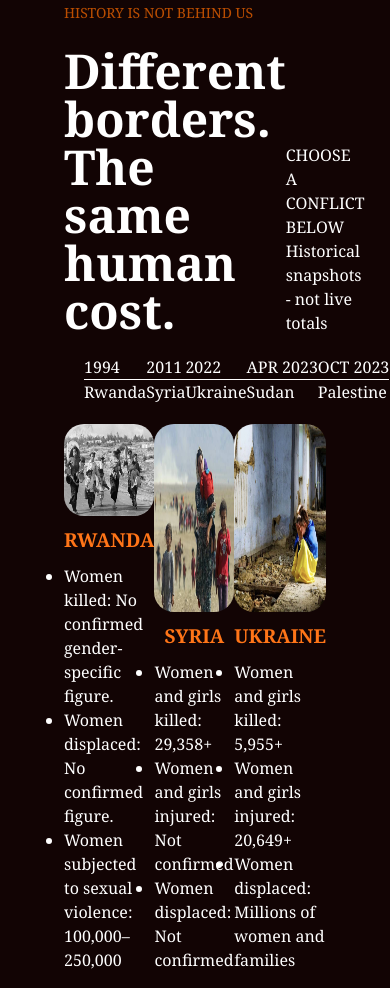
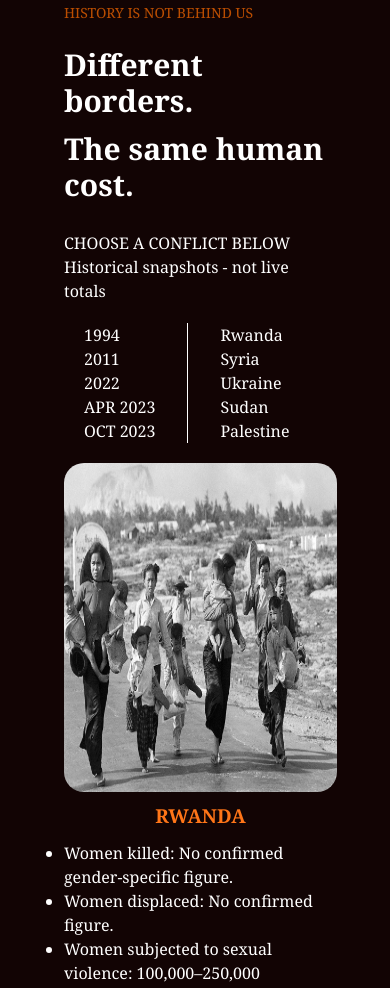
Before and after one commit to haribi-sarah/Sarah-Haribi-final-project-HTML-CSS, a website: page index.html in a window 390 px wide. Shown: the part 2123-3111 px from the top of the page. Drawn offline with Linux system fonts and the light colour scheme.

Commit message:
responsivity: added respo mobile of the third section

```diff
--- a/index.html
+++ b/index.html
@@ -79,27 +79,27 @@
         </section>
         <section class="bg-[#120404] text-white px-16 py-6">
             <p class="text-amber-700 font-medium text-sm pb-6">HISTORY IS NOT BEHIND US</p>
-            <div class="flex justify-between items-baseline-last">
+            <div class="flex justify-between items-baseline-last max-sm:flex-col max-sm:gap-4">
                 <div>
-                    <h1 class="font-semibold text-5xl">Different borders. </h1>
-                    <h1 class="font-semibold text-5xl">The same human cost.</h1>
+                    <h1 class="font-semibold text-5xl max-sm:text-3xl max-sm:pb-3">Different borders. </h1>
+                    <h1 class="font-semibold text-5xl max-sm:text-3xl max-sm:pb-3">The same human cost.</h1>
                 </div>
                 <div>
                     <p>CHOOSE A CONFLICT BELOW</p>
                     <p>Historical snapshots - not live totals</p>
                 </div>
             </div>
-            <div class="p-5">
-                <table class="table-auto w-full text-left min-w-max ">
-                <tbody>
-                    <tr class="border-b ">
+            <div class="p-5 ">
+                <table class="table-auto w-full text-left min-w-max  ">
+                <tbody class="max-sm:flex">
+                    <tr class="border-b flex max-sm:flex-col max-sm:border-none max-sm:pr-8">
                     <td>1994</td>
                     <td>2011</td>
                     <td>2022</td>
                     <td>APR 2023</td>
                     <td>OCT 2023</td>
                     </tr>
-                    <tr>
+                    <tr class="flex max-sm:flex-col max-sm:border-l max-sm:pl-8">
                       <td>Rwanda</td>
                       <td>Syria</td>
                       <td>Ukraine</td>
@@ -109,8 +109,8 @@
                 </tbody>
                 </table>
             </div>
-            <div class="boxess">
-                <div class="first-line">
+            <div class="boxess ">
+                <div class="first-line ">
                     <div class="box items-start">
                         <img src="./public/images/rwanda.jpg"  alt="">
                         <h1>RWANDA</h1>
@@ -139,7 +139,7 @@
                         </ul>
                     </div>
                 </div>
-                <div class="second-line">
+                <div class="second-line ">
                     <div class="box">
                         <img src="./public/images/sudan.jpg"  alt="">
                         <h1>SUDAN</h1>
--- a/public/css/index.css
+++ b/public/css/index.css
@@ -71,3 +71,17 @@
     height: 60%;
     border-radius: 20px;
 }
+@media (max-width: 450px){
+    .boxess{
+        flex-direction: column;
+    }
+    .first-line{
+        flex-direction: column;
+    }
+    .second-line{
+        flex-direction: column;
+    }
+    .box{
+        width: 70vw;
+    }
+}
```
Also changed, not shown: public/css/output.css.
